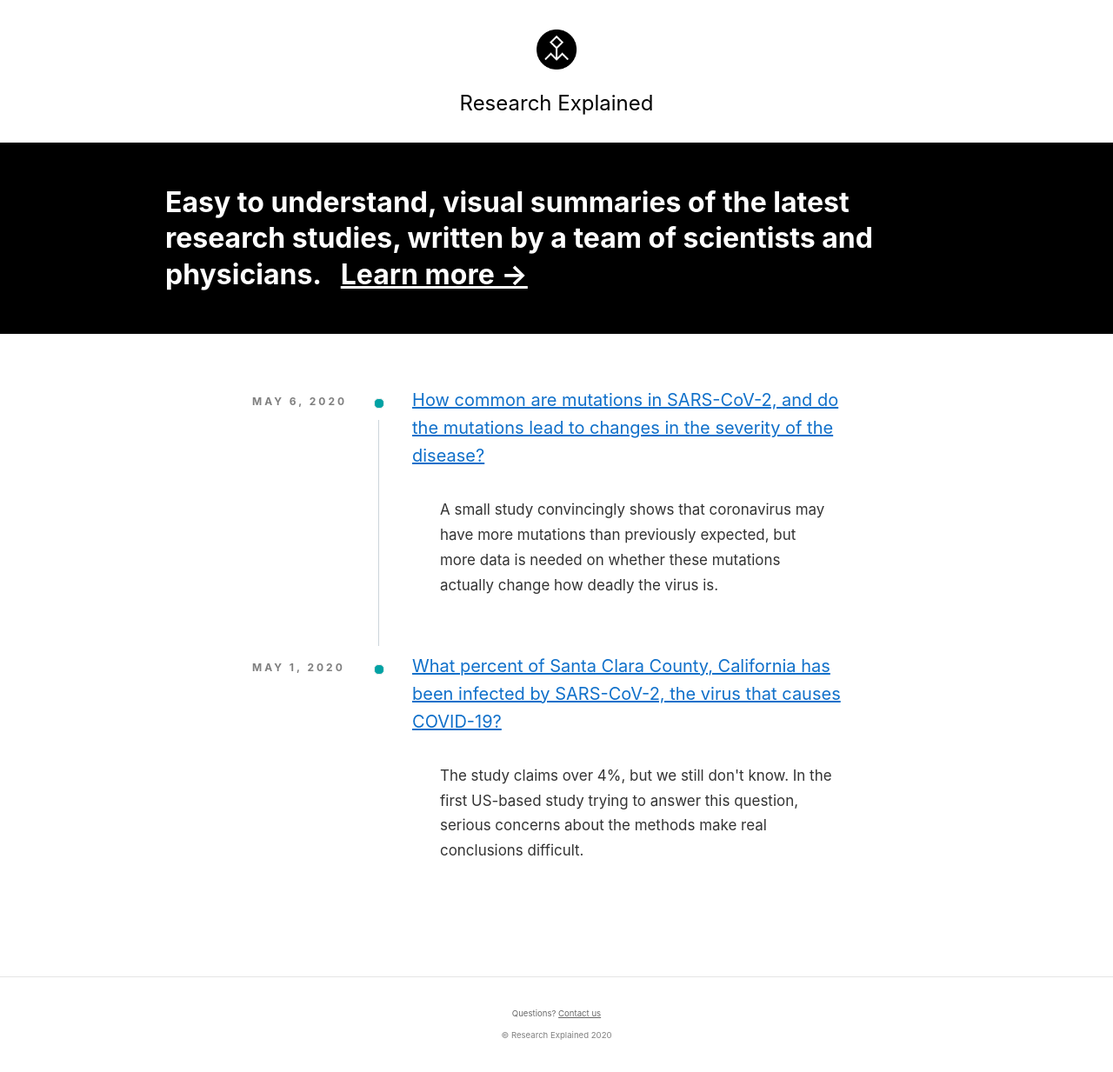
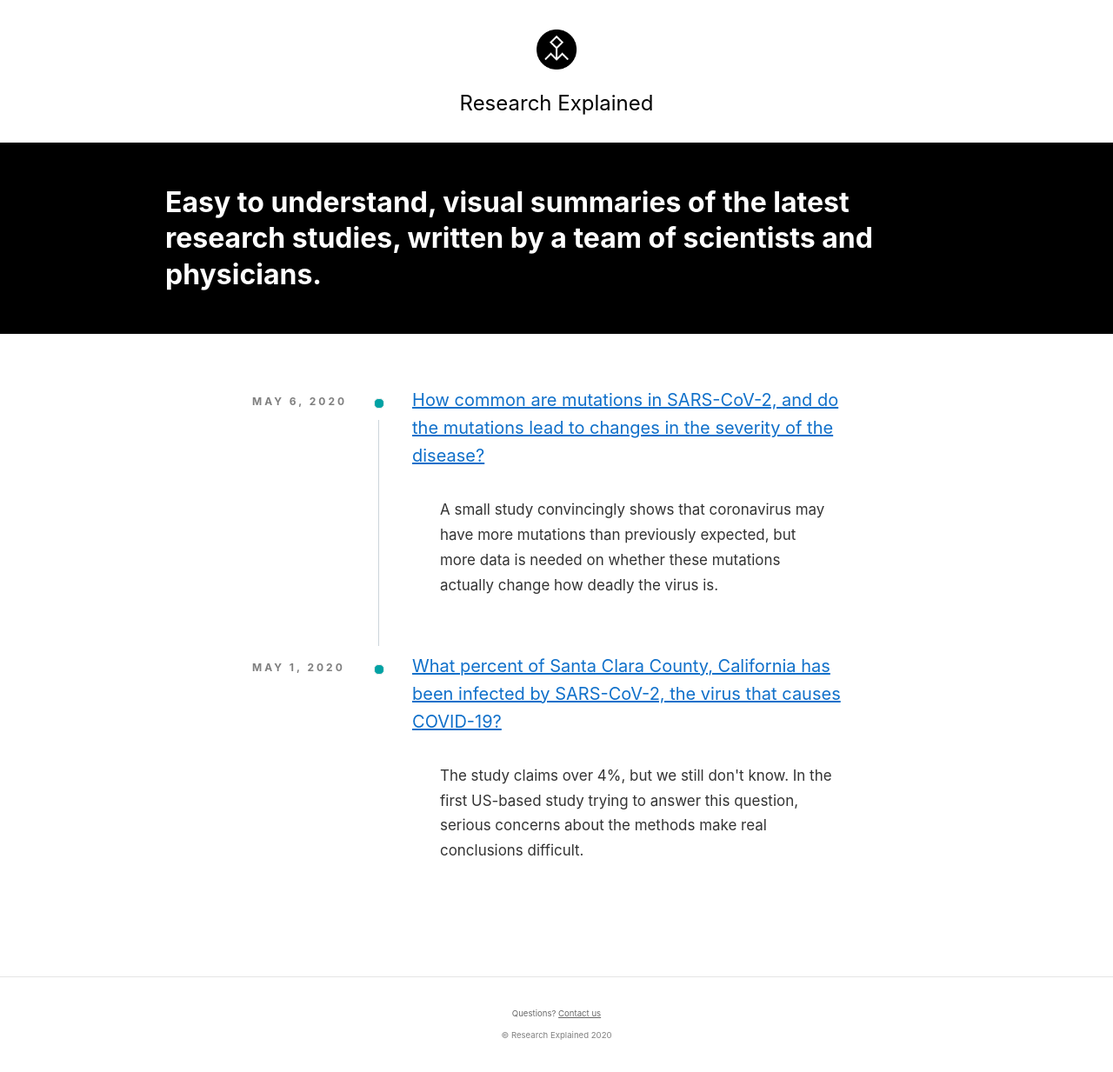
Before and after one commit to neilgupta/researchexplained, a Jekyll site: the page built from index.html, in a window 1280 px wide. Shown: the whole page at 87% size. Built offline with Jekyll 4.4.1, drawn with Linux system fonts in a browser that asks for light colours.

Commit message:
hide about link for now

```diff
--- a/_layouts/summary.html
+++ b/_layouts/summary.html
@@ -3,8 +3,7 @@ layout: base
 ---
 
 <div class="paper-title">
-  Research Explained &rarr; <em>{{ page.research_title }}</em>
-  <!-- <a href="/" style="text-decoration: none; font-weight: bold">Research Explained</a> &rarr; <em>{{ page.research_title }}</em> -->
+  <a href="/" style="text-decoration: none; font-weight: bold">Research Explained</a> &rarr; <em>{{ page.research_title }}</em>
 
   {% assign latest = site.pages | where: "doi", page.doi | sort: "revision" | last %}
   {% if page.version != latest.version %}
--- a/home.html
+++ b/index.html
@@ -10,7 +10,7 @@ description: Easy to understand, visual summaries of the latest research studies
 </div>
 
 <div class="paper-question">
-  <h1>{{ page.description }} &nbsp; <a href="/about" style="color: #fff;">Learn more&nbsp;&rarr;</a></h1>
+  <h1>{{ page.description }}<!--  &nbsp; <a href="/about" style="color: #fff;">Learn more&nbsp;&rarr;</a> --></h1>
 </div>
 
 <article>
```
Also changed, not shown: 1 other file.
